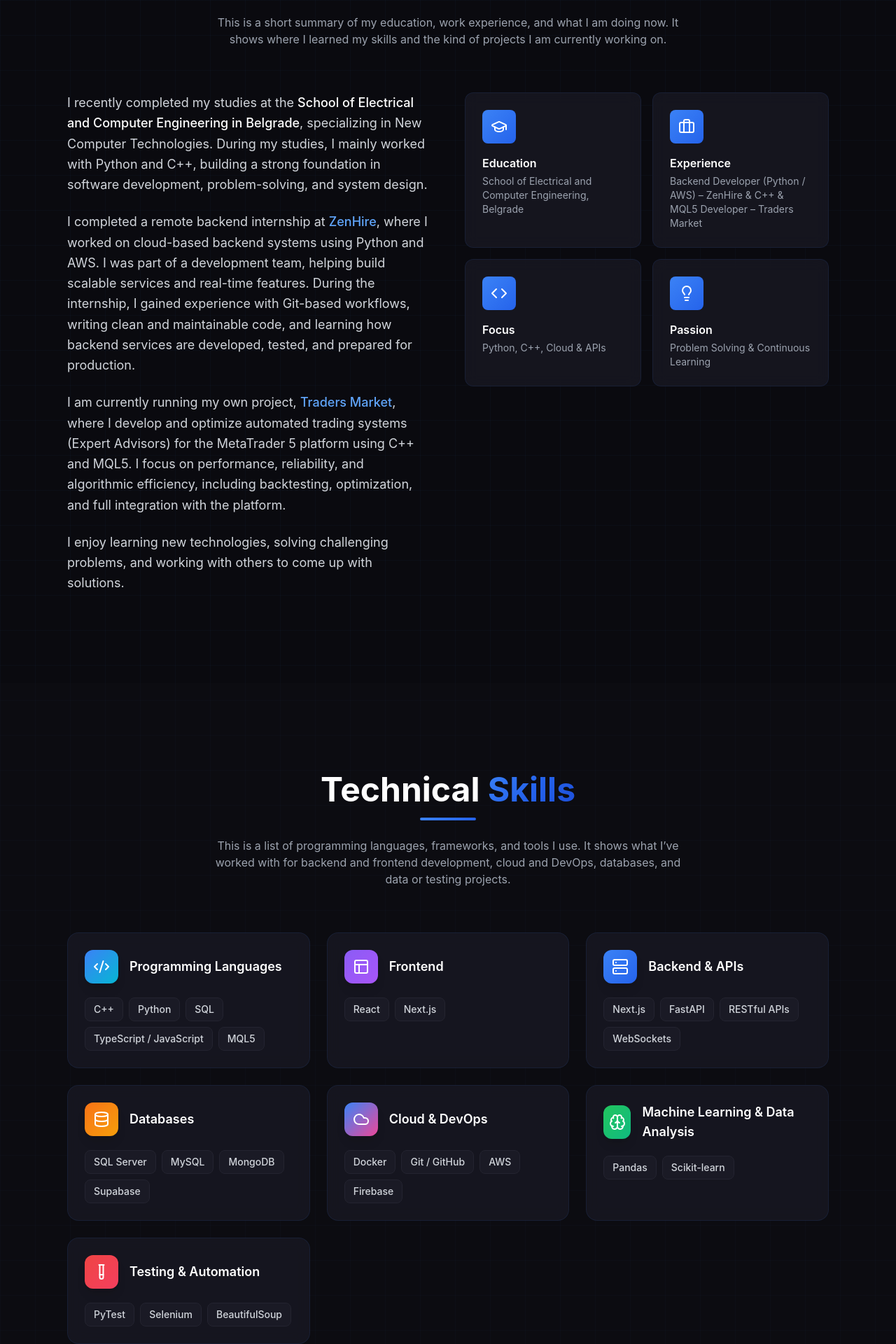
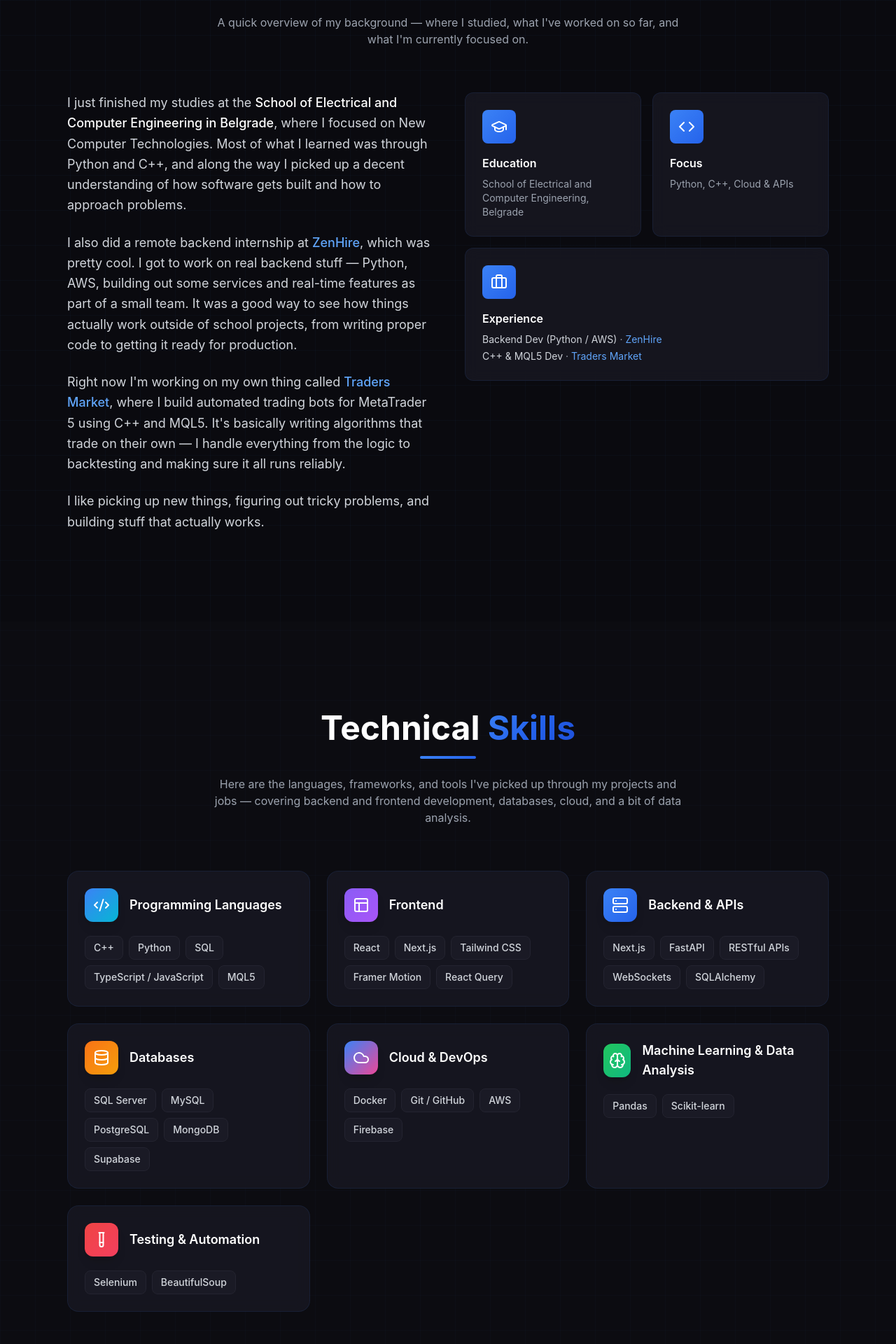
Before and after one commit to markop037/marko-peric-portfolio, a Next.js app: page / in a window 1280 px wide. Shown: the part 1000-2920 px from the top of the page at 70% size. Built offline with nearby package versions, Linux system fonts and the light colour scheme.

Commit message:
update portfolio content, CV hosting, and skill/project accuracy

```diff
--- a/src/components/About.tsx
+++ b/src/components/About.tsx
@@ -3,7 +3,7 @@
 import { motion } from "framer-motion";
 import { useInView } from "framer-motion";
 import { useRef } from "react";
-import { GraduationCap, Briefcase, Code, Lightbulb } from "lucide-react";
+import { GraduationCap, Briefcase, Code } from "lucide-react";
 
 export default function About() {
   const ref = useRef(null);
@@ -16,19 +16,14 @@ export default function About() {
       text: "School of Electrical and Computer Engineering, Belgrade",
     },
     {
-      icon: Briefcase,
-      title: "Experience",
-      text: "Backend Developer (Python / AWS) – ZenHire & C++ & MQL5 Developer – Traders Market",
-    },
-    {
       icon: Code,
       title: "Focus",
       text: "Python, C++, Cloud & APIs",
     },
     {
-      icon: Lightbulb,
-      title: "Passion",
-      text: "Problem Solving & Continuous Learning",
+      icon: Briefcase,
+      title: "Experience",
+      lines: ["Backend Dev (Python / AWS)", "ZenHire", "C++ & MQL5 Dev", "Traders Market"],
     },
   ];
 
@@ -47,7 +42,7 @@ export default function About() {
           </h2>
           <div className="w-20 h-1 bg-gradient-to-r from-blue-500 to-blue-600 mx-auto rounded-full" />
           <p className="text-gray-400 mt-6 max-w-2xl mx-auto">
-            This is a short summary of my education, work experience, and what I am doing now. It shows where I learned my skills and the kind of projects I am currently working on.
+            A quick overview of my background — where I studied, what I&apos;ve worked on so far, and what I&apos;m currently focused on.
           </p>
         </motion.div>
 
@@ -60,37 +55,35 @@ export default function About() {
             className="space-y-6"
           >
             <p className="text-gray-300 text-lg leading-relaxed">
-              I recently completed my studies at the{" "}
+              I just finished my studies at the{" "}
               <span className="text-white font-medium">
                 School of Electrical and Computer Engineering in Belgrade
               </span>
-              , specializing in New Computer Technologies. During my studies, I mainly
-              worked with Python and C++, building a strong foundation in software
-              development, problem-solving, and system design.
+              , where I focused on New Computer Technologies. Most of what I learned
+              was through Python and C++, and along the way I picked up a decent
+              understanding of how software gets built and how to approach problems.
             </p>
 
             <p className="text-gray-300 text-lg leading-relaxed">
-              I completed a remote backend internship at{" "}
-              <span className="text-blue-400 font-medium">ZenHire</span>, where I
-              worked on cloud-based backend systems using Python and AWS. I was part of
-              a development team, helping build scalable services and real-time
-              features. During the internship, I gained experience with Git-based
-              workflows, writing clean and maintainable code, and learning how backend
-              services are developed, tested, and prepared for production.
+              I also did a remote backend internship at{" "}
+              <span className="text-blue-400 font-medium">ZenHire</span>, which was
+              pretty cool. I got to work on real backend stuff — Python, AWS, building
+              out some services and real-time features as part of a small team. It was
+              a good way to see how things actually work outside of school projects,
+              from writing proper code to getting it ready for production.
             </p>
 
             <p className="text-gray-300 text-lg leading-relaxed">
-              I am currently running my own project,{" "}
+              Right now I&apos;m working on my own thing called{" "}
               <span className="text-blue-400 font-medium">Traders Market</span>, where
-              I develop and optimize automated trading systems (Expert Advisors) for
-              the MetaTrader 5 platform using C++ and MQL5. I focus on performance, reliability, and
-              algorithmic efficiency, including backtesting, optimization, and full
-              integration with the platform.
+              I build automated trading bots for MetaTrader 5 using C++ and MQL5. It&apos;s
+              basically writing algorithms that trade on their own — I handle everything
+              from the logic to backtesting and making sure it all runs reliably.
             </p>
 
             <p className="text-gray-300 text-lg leading-relaxed">
-              I enjoy learning new technologies, solving challenging problems, and
-              working with others to come up with solutions.
+              I like picking up new things, figuring out tricky problems, and building
+              stuff that actually works.
             </p>
           </motion.div>
 
@@ -107,13 +100,28 @@ export default function About() {
                 initial={{ opacity: 0, y: 20 }}
                 animate={isInView ? { opacity: 1, y: 0 } : {}}
                 transition={{ duration: 0.5, delay: 0.5 + index * 0.1 }}
-                className="glass rounded-xl p-6 card-hover"
+                className={`glass rounded-xl p-6 card-hover${"lines" in item ? " col-span-2" : ""}`}
               >
                 <div className="w-12 h-12 bg-gradient-to-br from-blue-500 to-blue-600 rounded-lg flex items-center justify-center mb-4">
                   <item.icon size={24} className="text-white" />
                 </div>
-                <h3 className="text-white font-semibold mb-1">{item.title}</h3>
-                <p className="text-gray-400 text-sm">{item.text}</p>
+                <h3 className="text-white font-semibold mb-2">{item.title}</h3>
+                {"lines" in item ? (
+                  <div className="flex flex-wrap gap-x-6 gap-y-1">
+                    <span className="text-gray-400 text-sm">
+                      <span className="text-gray-300">{item.lines[0]}</span>
+                      {" · "}
+                      <span className="text-blue-400">{item.lines[1]}</span>
+                    </span>
+                    <span className="text-gray-400 text-sm">
+                      <span className="text-gray-300">{item.lines[2]}</span>
+                      {" · "}
+                      <span className="text-blue-400">{item.lines[3]}</span>
+                    </span>
+                  </div>
+                ) : (
+                  <p className="text-gray-400 text-sm">{item.text}</p>
+                )}
               </motion.div>
             ))}
           </motion.div>
--- a/src/components/Contact.tsx
+++ b/src/components/Contact.tsx
@@ -65,7 +65,7 @@ export default function Contact() {
           </h2>
           <div className="w-20 h-1 bg-gradient-to-r from-blue-500 to-blue-600 mx-auto rounded-full" />
           <p className="text-gray-400 mt-6 max-w-xl mx-auto">
-            Ways to get in touch: email address (with copy), links to LinkedIn and GitHub, and a form to send a message directly from the site.
+            Whether you have a question, an opportunity, or just want to say hello — feel free to reach out through any of the options below.
           </p>
         </motion.div>
 
--- a/src/components/GitHub.tsx
+++ b/src/components/GitHub.tsx
@@ -52,7 +52,7 @@ export default function GitHub() {
               transition={{ duration: 0.5, delay: 0.4 }}
               className="text-gray-400 text-lg mb-8 max-w-xl mx-auto"
             >
-              A direct link to the GitHub profile. From there you can browse public repositories, view source code, and see ongoing or past work.
+              Feel free to browse my public repositories, check out the source code, and see what I&apos;ve been working on.
             </motion.p>
 
             {/* Stats/Features */}
--- a/src/components/Hero.tsx
+++ b/src/components/Hero.tsx
@@ -107,8 +107,9 @@ export default function Hero() {
           </motion.a>
 
           <motion.a
-            href="/Marko_Perić_CV.pdf"
-            download
+            href="https://pub-9b941bfb85af4d2a814cc07bf6d08617.r2.dev/Marko_Peri%C4%87_CV.pdf"
+            target="_blank"
+            rel="noopener noreferrer"
             className="w-full sm:w-auto px-8 py-3.5 bg-dark-700 border border-dark-600 rounded-lg font-semibold text-white hover:bg-dark-600 hover:border-blue-500/50 transition-all duration-300"
             whileHover={{ scale: 1.02 }}
             whileTap={{ scale: 0.98 }}
--- a/src/components/Projects.tsx
+++ b/src/components/Projects.tsx
@@ -12,9 +12,9 @@ const projects = [
     icon: Store,
     features: [
       "Secure Authentication",
-      "Trading Bot Catalog & Backtest Visuals",
-      "Stripe Payments",
-      "User Dashboard",
+      "Trading Bot Catalog & Bot Picker",
+      "One-time Checkout",
+      "User Dashboard & File Downloads",
       "Email & PDF Delivery",
     ],
     technologies: [
@@ -23,30 +23,40 @@ const projects = [
       "TypeScript",
       "Tailwind CSS",
       "Firebase (Auth, Firestore)",
-      "Supabase (storage & DB)",
-      "Stripe",
+      "Firebase Cloud Functions",
+      "Cloudflare R2",
       "Resend",
     ],
     description:
-      "Full-stack marketplace for MetaTrader 5 Expert Advisors with secure user authentication, subscription management, a responsive and intuitive UI, and seamless access to trading tools and resources.",
+      "Full-stack marketplace where traders can buy and download ready-made MT5 Expert Advisors and indicators. Includes secure auth, a one-time checkout flow, a file download dashboard, a bot picker tool, a blog, and email delivery for a PDF guide.",
     github: null,
-    liveUrl: "https://www.tradersmarket.io/",
+    liveUrl: "https://traders-market-nine.vercel.app/",
     color: "from-amber-500 to-orange-500",
   },
   {
     title: "MyWallet",
-    subtitle: "Personal Finance & Expense Tracker App",
+    subtitle: "Personal Finance & Expense Tracker Web App",
     icon: Wallet,
     features: [
-      "Secure Login",
+      "Secure Login & Google OAuth",
       "Income & Expense Tracking",
       "Real-Time Balance",
-      "Interactive Charts",
+      "Pie Charts by Category",
+      "Time-Range Filtering",
     ],
-    technologies: ["Python", "PySide6", "SQLAlchemy", "SQL Server", "PyTest"],
+    technologies: [
+      "React",
+      "TypeScript",
+      "Tailwind CSS",
+      "React Query",
+      "FastAPI",
+      "Python",
+      "SQLAlchemy",
+      "Supabase (PostgreSQL)",
+    ],
     description:
-      "Built a secure finance management app using Python, SQLAlchemy & SQL Server. Developed a real-time PySide6 dashboard with interactive charts.",
-    github: "https://github.com/markop037/mywallet_project",
+      "A personal finance web app where you can log income and expenses, track your balance in real time, and view pie charts broken down by category. Built with a React/TypeScript frontend and a FastAPI backend connected to a PostgreSQL database on Supabase.",
+    liveUrl: "https://mywallet-project-phi.vercel.app",
     color: "from-green-500 to-emerald-500",
   },
   {
--- a/src/components/Skills.tsx
+++ b/src/components/Skills.tsx
@@ -23,19 +23,19 @@ const skillCategories = [
   {
     title: "Frontend",
     icon: Layout,
-    skills: ["React", "Next.js"],
+    skills: ["React", "Next.js", "Tailwind CSS", "Framer Motion", "React Query"],
     color: "from-violet-500 to-purple-500",
   },
   {
     title: "Backend & APIs",
     icon: Server,
-    skills: ["Next.js", "FastAPI", "RESTful APIs", "WebSockets"],
+    skills: ["Next.js", "FastAPI", "RESTful APIs", "WebSockets", "SQLAlchemy"],
     color: "from-blue-500 to-blue-600",
   },
   {
     title: "Databases",
     icon: Database,
-    skills: ["SQL Server", "MySQL", "MongoDB", "Supabase"],
+    skills: ["SQL Server", "MySQL", "PostgreSQL", "MongoDB", "Supabase"],
     color: "from-orange-500 to-amber-500",
   },
   {
@@ -53,7 +53,7 @@ const skillCategories = [
   {
     title: "Testing & Automation",
     icon: TestTube,
-    skills: ["PyTest", "Selenium", "BeautifulSoup"],
+    skills: ["Selenium", "BeautifulSoup"],
     color: "from-red-500 to-rose-500",
   },
 ];
@@ -77,7 +77,7 @@ export default function Skills() {
           </h2>
           <div className="w-20 h-1 bg-gradient-to-r from-blue-500 to-blue-600 mx-auto rounded-full" />
           <p className="text-gray-400 mt-6 max-w-2xl mx-auto">
-            This is a list of programming languages, frameworks, and tools I use. It shows what I’ve worked with for backend and frontend development, cloud and DevOps, databases, and data or testing projects.
+            Here are the languages, frameworks, and tools I've picked up through my projects and jobs — covering backend and frontend development, databases, cloud, and a bit of data analysis.
           </p>
         </motion.div>
 
```
Also changed, not shown: src/components/Experience.tsx (+8 -8 lines), src/components/Header.tsx (+6 -4 lines).
